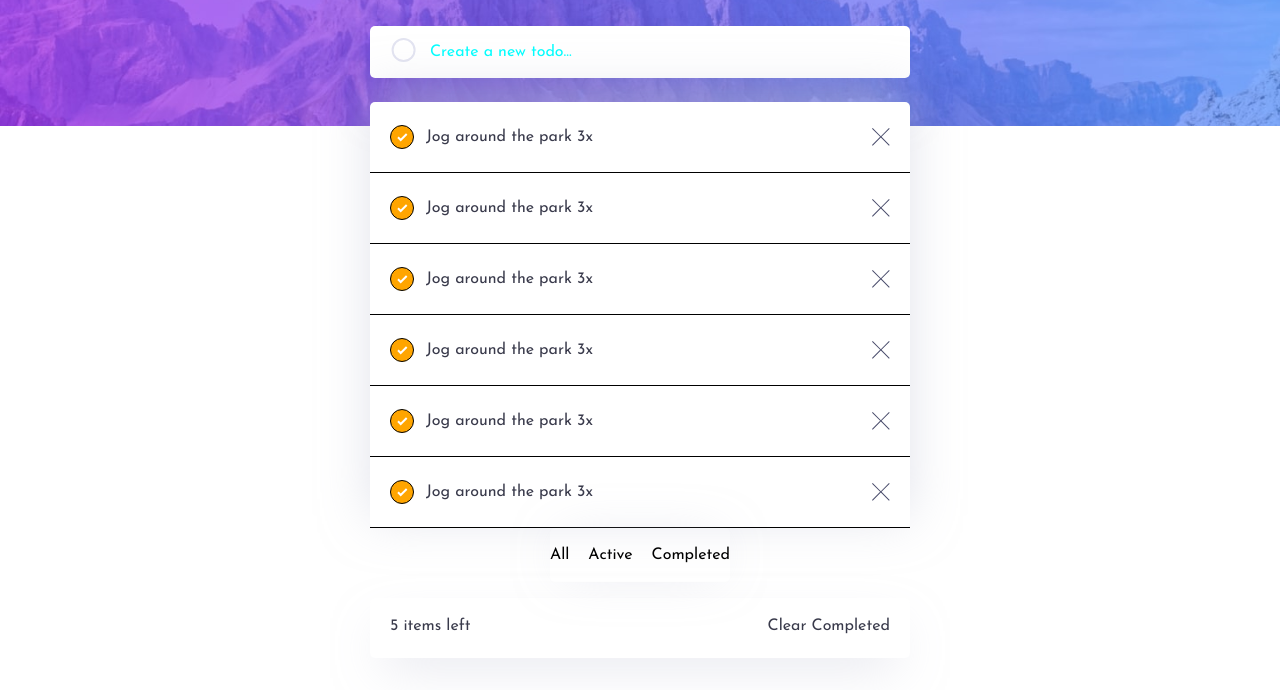
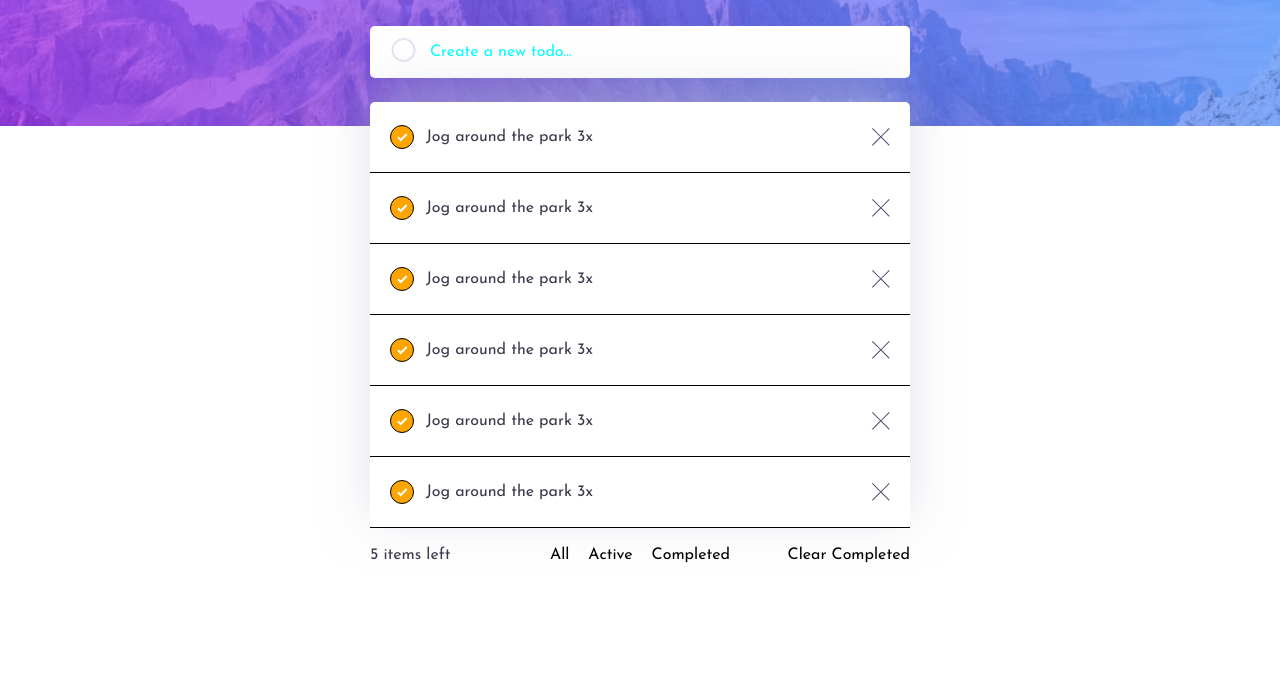
Before and after one commit to AhmedAlkh/to-do-app, a website: page index.html in a window 1280 px wide. Shown: the part 110-800 px from the top of the page. Drawn offline with Linux system fonts and the light colour scheme.

Commit message:
fix status-bar layout

```diff
--- a/index.html
+++ b/index.html
@@ -109,12 +109,25 @@
           <div class="items-left">
             <p>5 items left</p>
           </div>
-          <div class="clear-btn">Clear Completed</div>
+          <button class="clear-btn">Clear Completed</button>
         </div>
         <div class="tabs">
           <button>All</button>
           <button>Active</button>
           <button>Completed</button>
+        </div>
+
+        <div class="alternate-status-bar">
+          <div class="items-left">
+            <p>5 items left</p>
+          </div>
+          <button class="clear-btn">Clear Completed</button>
+
+          <div class="tabs">
+            <button>All</button>
+            <button>Active</button>
+            <button>Completed</button>
+          </div>
         </div>
       </div>
     </main>
--- a/src/scss/blocks/_status-bar.scss
+++ b/src/scss/blocks/_status-bar.scss
@@ -37,9 +37,26 @@
     border-radius: 5px;
   }
 
+  .alternate-status-bar {
+    display: none;
+  }
+
   @media (min-width: 48rem) {
+    display: block;
+
+    .wrapper,
+    .tabs {
+      display: none;
+    }
+
+    .alternate-status-bar {
+      display: grid;
       grid-template-columns: 1fr 1fr 1fr;
       align-items: center;
+
+      .tabs {
+        display: flex;
+      }
 
       .items-left {
         grid-column: 1/2;
@@ -53,9 +70,11 @@
       }
 
       .tabs {
+        box-shadow: none;
         grid-column: 2/3;
         grid-row: 1/2;
         width: auto;
       }
     }
   }
+}
```
Also changed, not shown: src/css/styles.css, 1 other file. Lines whose indentation alone changed are shown as unchanged.
